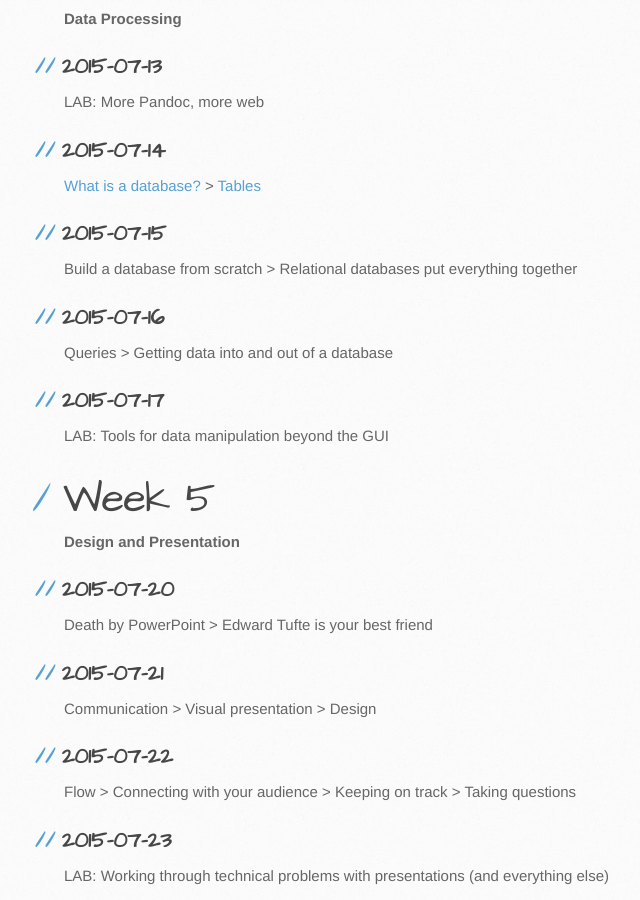
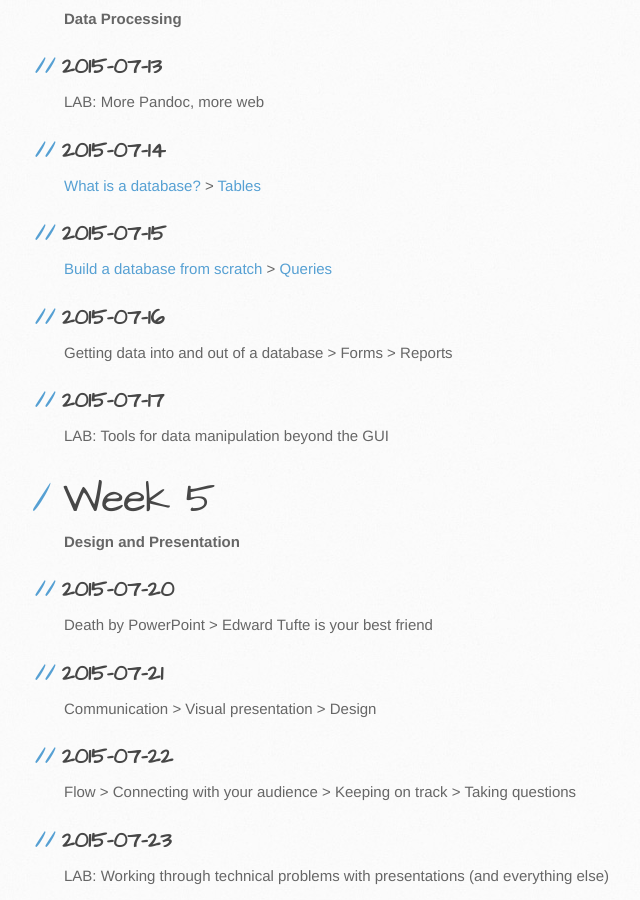
Before and after one commit to tylerpcarter/inls161, a Jekyll site: the page built from schedule/index.md, in a window 1280 px wide and 900 px high, scrolled down 1783 px. Shown: the whole window, without its empty margins (106-746 px from the left). Built offline with Jekyll 4.4.1, drawn with Linux system fonts in a browser that asks for light colours; Markdown is read by kramdown in place of the engine named in the settings.

Commit message:
add DB notes

```diff
--- a/schedule/index.md
+++ b/schedule/index.md
@@ -90,11 +90,11 @@
 
 ##2015-07-15
 
-Build a database from scratch > Relational databases put everything together
+[Build a database from scratch]({{ base.url}}/schedule/db-from-scratch/) > [Queries]({{ base.url}}/schedule/queries/)
 
 ##2015-07-16
 
-Queries > Getting data into and out of a database
+Getting data into and out of a database > Forms > Reports
 
 ##2015-07-17
 
```
Also changed, not shown: raw-material/sql-commands.txt (added, +11 -0 lines), schedule/db-from-scratch.md (added, +20 -0 lines), schedule/db-queries.md (added, +25 -0 lines), schedule/db-forms.md (added), schedule/db-in-out.md (added), schedule/db-reports.md (added), 2 other files.
